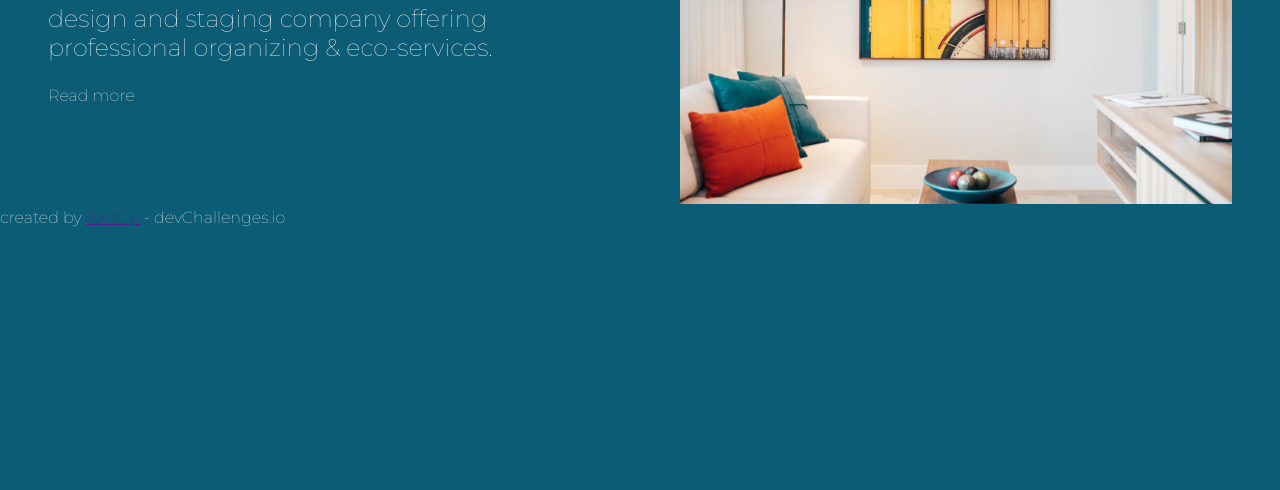
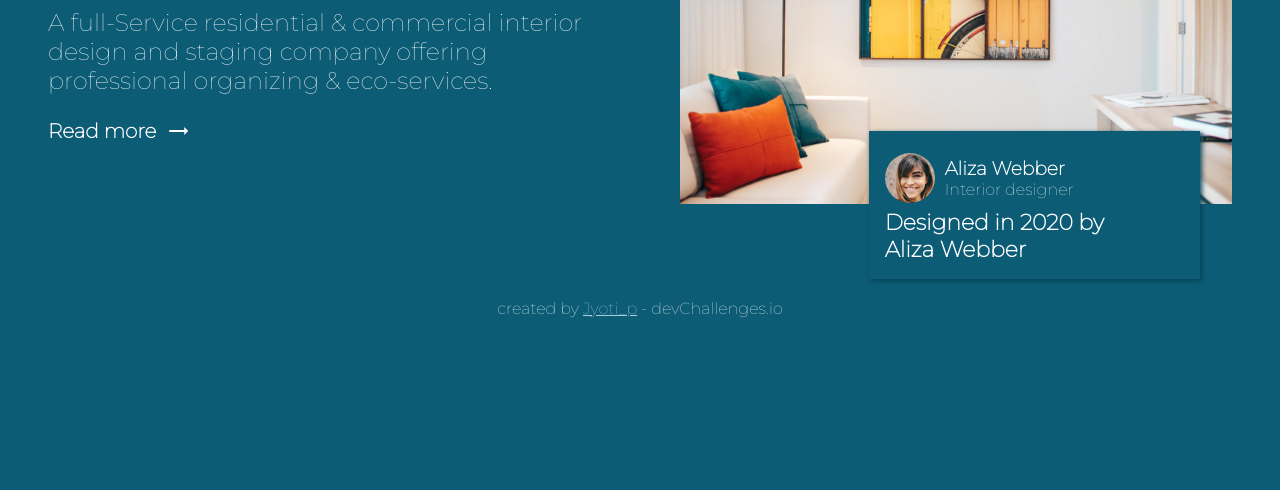
Before and after one commit to jyotip101/interior-consultant, a plain HTML site: page index.html in a window 1280 px wide. Shown: the part 310-800 px from the top of the page. Drawn offline with Linux system fonts and the light colour scheme; a web font is replaced by a local one.

Commit message:
desktop view

```diff
--- a/index.html
+++ b/index.html
@@ -5,6 +5,8 @@
     <meta http-equiv="X-UA-Compatible" content="IE=edge">
     <meta name="viewport" content="width=device-width, initial-scale=1.0">
     <title>Interior consultant</title>
+
+    <link rel="stylesheet" href="https://fonts.googleapis.com/icon?family=Material+Icons">
     <link rel="stylesheet" href="./src/style.css">
 </head>
 <body>
@@ -13,7 +15,7 @@
             <p class="logo">This Interior</p>
             <div class="header-links">
                 <ul>
-                    <li class="active">Home</li>
+                    <li class="active">Home </li>
                     <li class="">Collection</li>
                     <li class="">About</li>
                     <li class="">Contact</li>
@@ -34,15 +36,18 @@
                     </p>
                     <p class="read-more">
                         Read more
+                        <i class="material-icons">
+                            trending_flat
+                        </i>
                     </p>
                 <!-- </div> -->
             </div>
             <div class="items">
-                <img src="./src/photo1.png" width="" alt="image">
+                <img class="frame" src="./src/photo1.png" width="" alt="image">
                 <div class="card-contaner">
                     <div class="avatar">
                         <div class="avtar-item">
-                            <img src="./src/photo2.png" width="50px" alt="avatar">
+                            <img src="./src/photo2.png"  alt="avatar">
 
                             <div class="avatar-text">
                                 <h3>Aliza Webber</h3>
@@ -51,7 +56,7 @@
                         </div>
 
                         <p class="about">
-                            Designed in 2020 by Aliza Webber
+                            Designed in 2020 by <br> Aliza Webber
                         </p>
                     </div>
                 </div>
--- a/src/style.css
+++ b/src/style.css
@@ -30,7 +30,7 @@ header {
 
 .logo {
     border: 2px solid var(--font-color);
-    padding: 5px;
+    padding: 8px;
     margin: 0 0 0 1.5rem;
     font-weight: 800;
     text-transform: uppercase;
@@ -91,14 +91,81 @@ main {
     font-size: 24px;
 }
 
-.items:last-child {
+.read-more {
+    text-align: start;
+    display: flex;
+    align-items: center;
+    color: var(--font-color);
+    font-size: 20px;
+    font-weight: 600;
+}
 
+.read-more i {
+    padding-left: 10px;
+    text-align: center;
 }
+/* .items:last-child {
+
+} */
 
 .items:last-child img{
     width: 100%;
 }
 
-.avatar {
-    display: none;
+/* card */
+.card-contaner {
+    margin-left:auto;
+    margin-right: 2rem;
+    margin-top: -14%;
+    display: block;
+    position: relative;
+    width: 60%;
+    background-color: var(--bg-color) ;
+    box-shadow: 2px 2px 5px  #044256fc;
 }
+
+.items:last-child .avtar-item img {
+    width: 50px;
+    border-radius: 50%;
+}
+
+.items:last-child .card-contaner .avatar {
+    display: flex;
+    flex-direction: column;
+    align-items: flex-start;
+    justify-content: center;
+    padding: 1rem;
+}
+
+.card-contaner .avatar .avtar-item{
+    display: flex;
+    align-items: center;
+    justify-content: center;
+}
+
+
+.card-contaner .avatar .about {
+    font-size: 22px;
+    font-weight: 600;
+}
+
+.card-contaner .avatar .avtar-item .avatar-text {
+    padding: 10px;
+}
+/* Footer section */
+footer {
+    margin-top: 20px;
+    /* margin-bottom: 80px;  */
+    display: flex;
+    align-items: flex-end;
+    justify-content :center;
+}
+
+footer p a {
+    color: #a5d1e1;
+
+}
+
+footer p a:hover {
+    text-decoration: none;
+}
```
